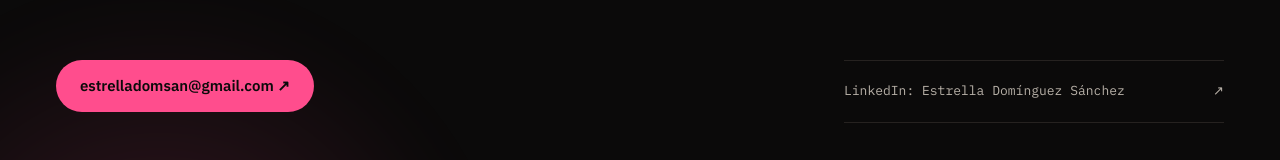
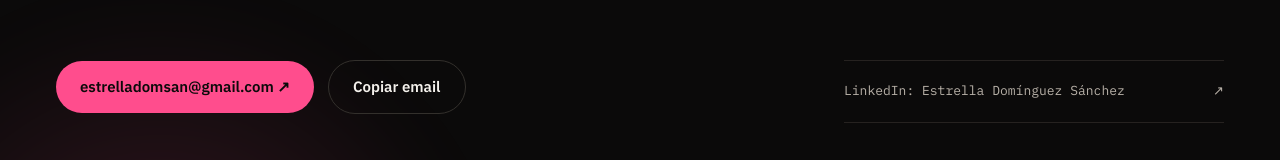
Before and after one commit to estrelladgs/Portfolio, a React (Vite) app: page / in a window 1280 px wide. Shown: the part 3822-3982 px from the top of the page. Built offline with nearby package versions, Linux system fonts and the light colour scheme.

Commit message:
A11y: botón visible para copiar el email con aviso aria-live
Co-Authored-By: Claude Opus 5.5 <noreply@anthropic.com>

```diff
--- a/src/components/Contact/Contact.css
+++ b/src/components/Contact/Contact.css
@@ -73,14 +73,29 @@
   padding: 18px 28px;
 }
 
-.contact__toast {
+.contact__email-row {
+  display: flex;
+  flex-wrap: wrap;
+  align-items: center;
+  gap: 14px;
+}
+
+/* Always in the DOM so the live region announces changes; only painted when it has text.
+   Scoped selector so it wins over .mono-label's color from global.css. */
+.contact__cta .contact__toast {
   position: absolute;
   left: 0;
-  top: -34px;
+  top: -40px;
   background: var(--ink);
   color: #0b0a0a;
   padding: 6px 12px;
   border-radius: 6px;
+  opacity: 0;
+  pointer-events: none;
+}
+
+.contact__toast.is-visible {
+  opacity: 1;
   animation: toastIn 200ms var(--ease-out) both;
 }
 
--- a/src/components/Contact/Contact.tsx
+++ b/src/components/Contact/Contact.tsx
@@ -1,4 +1,4 @@
-import { useState } from 'react';
+import { useEffect, useRef, useState } from 'react';
 import { useLang } from '../../context/LangContext';
 import { track } from '../../lib/analytics';
 import './Contact.css';
@@ -6,19 +6,28 @@ import './Contact.css';
 export function Contact() {
   const { lang, copy } = useLang();
   const { contact } = copy;
-  const [copied, setCopied] = useState(false);
+  const [copyStatus, setCopyStatus] = useState<'idle' | 'copied' | 'failed'>('idle');
+  const resetTimer = useRef<number | null>(null);
 
-  const handleContextMenu = async (e: React.MouseEvent) => {
-    e.preventDefault();
+  const handleCopy = async () => {
+    let status: 'copied' | 'failed' = 'failed';
     try {
       await navigator.clipboard.writeText(contact.emailCta);
-      setCopied(true);
+      status = 'copied';
       track('email_copy');
-      window.setTimeout(() => setCopied(false), 1800);
     } catch {
-      /* clipboard unavailable */
+      /* clipboard unavailable (e.g. insecure context or permission denied) */
     }
+    setCopyStatus(status);
+    if (resetTimer.current) window.clearTimeout(resetTimer.current);
+    resetTimer.current = window.setTimeout(() => setCopyStatus('idle'), 2500);
   };
+
+  useEffect(() => () => {
+    if (resetTimer.current) window.clearTimeout(resetTimer.current);
+  }, []);
+
+  const statusText = copyStatus === 'copied' ? contact.copied : copyStatus === 'failed' ? contact.copyFailed : '';
 
   return (
     <section id="contacto" className="contact">
@@ -35,14 +44,21 @@ export function Contact() {
 
         <div className="contact__row">
           <div className="contact__cta">
-            <a
-              href={`mailto:${contact.emailCta}`}
-              className="pill-btn pill-btn--primary contact__email-btn"
-              onContextMenu={handleContextMenu}
+            <div className="contact__email-row">
+              <a href={`mailto:${contact.emailCta}`} className="pill-btn pill-btn--primary contact__email-btn">
+                {contact.emailCta} ↗
+              </a>
+              <button type="button" className="pill-btn pill-btn--secondary" onClick={handleCopy}>
+                {contact.copyEmail}
+              </button>
+            </div>
+            <span
+              className={`contact__toast mono-label${statusText ? ' is-visible' : ''}`}
+              role="status"
+              aria-live="polite"
             >
-              {contact.emailCta} ↗
-            </a>
-            {copied && <span className="contact__toast mono-label">{contact.copied}</span>}
+              {statusText}
+            </span>
 
             <div className="contact__cv">
               <span className="mono-label contact__cv-label">{contact.cvHeading}</span>
--- a/src/i18n/content.ts
+++ b/src/i18n/content.ts
@@ -241,7 +241,9 @@ interface LangCopy {
     headingSolid: string;
     headingOutline: string;
     emailCta: string;
+    copyEmail: string;
     copied: string;
+    copyFailed: string;
     linkedin: { label: string; href: string };
     cvHeading: string;
     cvButton: string;
@@ -342,7 +344,9 @@ export const CONTENT: Record<Lang, LangCopy> = {
       headingSolid: 'Hablemos',
       headingOutline: 'cuando quieras',
       emailCta: 'estrelladomsan@gmail.com',
-      copied: 'COPIADO',
+      copyEmail: 'Copiar email',
+      copied: 'Email copiado',
+      copyFailed: 'No se pudo copiar el email',
       linkedin: { label: 'LinkedIn: Estrella Domínguez Sánchez', href: 'https://www.linkedin.com/in/estrella-dominguez/' },
       cvHeading: 'Currículum',
       cvButton: 'Descargar CV',
@@ -441,7 +445,9 @@ export const CONTENT: Record<Lang, LangCopy> = {
       headingSolid: "Let's talk",
       headingOutline: 'whenever you like',
       emailCta: 'estrelladomsan@gmail.com',
-      copied: 'COPIED',
+      copyEmail: 'Copy email',
+      copied: 'Email copied',
+      copyFailed: 'Could not copy the email',
       linkedin: { label: 'LinkedIn: Estrella Domínguez Sánchez', href: 'https://www.linkedin.com/in/estrella-dominguez/' },
       cvHeading: 'Résumé',
       cvButton: 'Download CV (Spanish version)',
```
